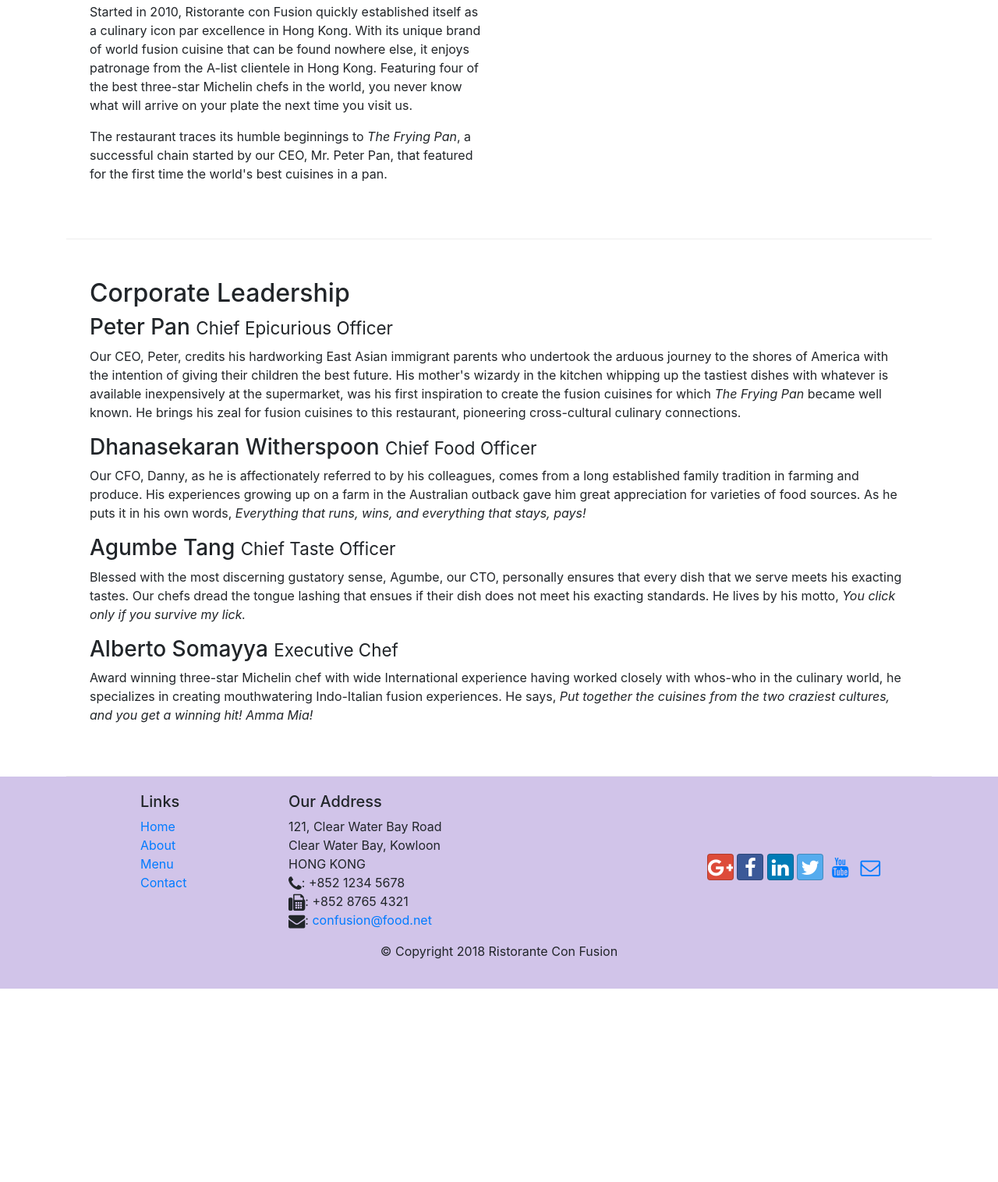
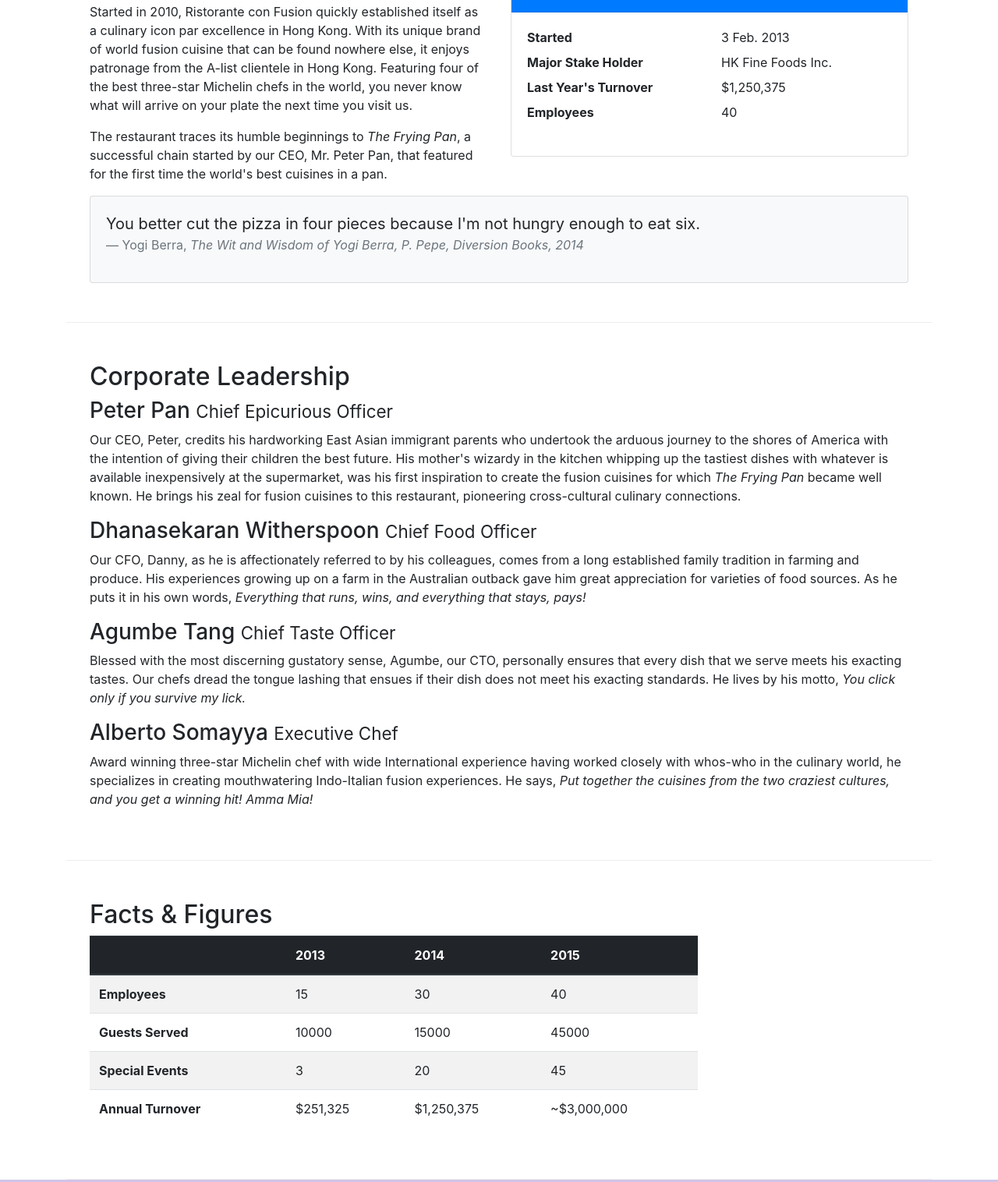
Before and after one commit to sumasree2001/bootstrap, a website: page aboutus.html in a window 1280 px wide. Shown: the part 558-2074 px from the top of the page at 78% size. Before the commit the page ends 1826 px from the top, so only its background shows below. Drawn offline with nearby package versions, Linux system fonts and the light colour scheme.

Commit message:
table,card,blockquote

```diff
--- a/aboutus.html
+++ b/aboutus.html
@@ -66,6 +66,36 @@
                 <p>The restaurant traces its humble beginnings to <em>The Frying Pan</em>, a successful chain started by our CEO, Mr. Peter Pan, that featured for the first time the world's best cuisines in a pan.</p>
             </div>
             <div class="col-12 col-sm">
+                <div class="card">
+                    <h3 class="card-header bg-primary text-white">Facts at a Glance</h3>
+                    <div class="card-body">
+                        <dl class="row">
+                            <dt class="col-6">Started</dt>
+                            <dd class="col-6">3 Feb. 2013</dd>
+                            <dt class="col-6">Major Stake Holder</dt>
+                            <dd class="col-6">HK Fine Foods Inc.</dd>
+                            <dt class="col-6">Last Year's Turnover</dt>
+                            <dd class="col-6">$1,250,375</dd>
+                            <dt class="col-6">Employees</dt>
+                            <dd class="col-6">40</dd>
+                        </dl>
+
+                    </div>
+                </div>
+
+            </div>
+            <div class="col-12">
+                <div class="card card-body bg-light">
+                    <blockquote class="blockquote">
+                        <p class="mb-0">You better cut the pizza in four pieces because
+                            I'm not hungry enough to eat six.</p>
+                        <footer class="blockquote-footer">Yogi Berra,
+                         <cite title="Source Title">The Wit and Wisdom of Yogi Berra,
+                            P. Pepe, Diversion Books, 2014</cite>
+                        </footer>
+                    </blockquote>
+
+                </div>
             </div>
         </div>
 
@@ -83,10 +113,55 @@
                 <p class="d-none d-sm-block">Award winning three-star Michelin chef with wide International experience having worked closely with whos-who in the culinary world, he specializes in creating mouthwatering Indo-Italian fusion experiences. He says, <em>Put together the cuisines from the two craziest cultures, and you get a winning hit! Amma Mia!</em></p>
             </div>
        </div>
+        <div class="row row-content">
+            <div class="col-12 col-sm-9">
+                <h2>Facts &amp; Figures</h2>
+                <div class="table-responsive">
+                <table class="table table-striped">
+                    <thead class="thead-dark">
+                        <tr>
+                            <th>&nbsp;</th>
+                            <th>2013</th>
+                            <th>2014</th>
+                            <th>2015</th>
+                        </tr>
+                    </thead>
+                    <tbody>
+                        <tr>
+                            <th>Employees</th>
+                            <td>15</td>
+                            <td>30</td>
+                            <td>40</td>
+                        </tr>
+                    <tr>
+                        <th>Guests Served</th>
+                        <td>10000</td>
+                        <td>15000</td>
+                        <td>45000</td>
+                    </tr>
+                        <tr>
+                            <th>Special Events</th>
+                            <td>3</td>
+                            <td>20</td>
+                            <td>45</td>
+                        </tr>
+                          <tr>
+                            <th>Annual Turnover</th>
+                            <td>$251,325</td>
+                            <td>$1,250,375</td>
+                            <td>~$3,000,000</td>
+                        </tr>
+                    </tbody>
+                </table>
+                </div>
+            </div>
+            <div class="col-12 col-sm">
+
+            </div>
+        </div>
 
     </div>
-
-    <footer class="footer">
+       <footer class="footer">
         <div class="container">
             <div class="row">
                 <div class="col-4 offset-1 col-sm-2">
```
